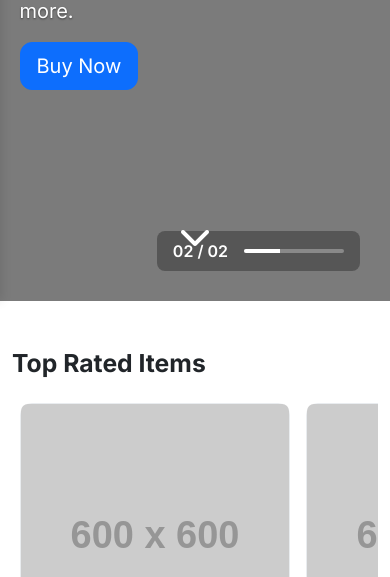
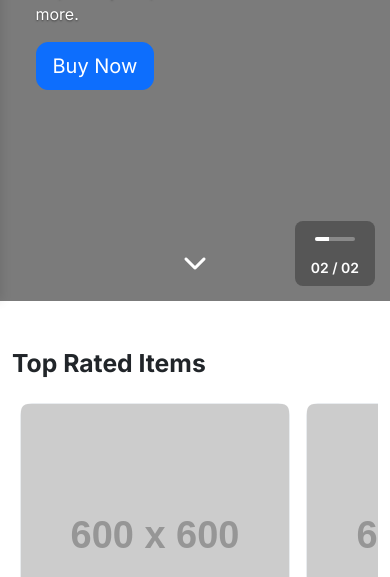
Before and after one commit to emerson-bacomo/EcommerceProject_Group5_BSCS, a plain HTML site: page index.html in a window 390 px wide. Shown: the part 543-1120 px from the top of the page. Drawn offline with nearby package versions, Linux system fonts and the light colour scheme; placeholder pictures from the web are drawn by us.

Commit message:
Various changes and fixes. Home page mobile responsiveness, cart not visible in navbar on mobile, and used session storage for product variation state instead.

```diff
--- a/index.html
+++ b/index.html
@@ -56,6 +56,17 @@
                                 <i class="fas fa-search fs-5"></i>
                             </a>
                         </div>
+
+                        <a href="#" class="nav-link position-relative ms-3" id="nav-cart-link" data-page="cart-view" title="Cart">
+                            <i class="fas fa-shopping-cart fa-lg"></i>
+                            <span
+                                id="cart-badge"
+                                class="position-absolute start-0 translate-middle badge rounded-pill bg-primary"
+                                style="font-size: 0.6em; display: none"
+                            >
+                                0
+                            </span>
+                        </a>
 
                         <!-- Desktop user links -->
                         <div id="nav-user-auth-links" class="d-none d-lg-flex align-items-center"></div>
--- a/js/appEvents.js
+++ b/js/appEvents.js
@@ -22,7 +22,6 @@ export function setupAppListeners() {
         const productCard = e.target.closest("product-card");
         if (productCard) {
             const productId = productCard.dataset.productId;
-            localStorage.removeItem(`product_detail_${productId}`);
             S.buyNowItem = null;
             navigateTo("product-detail-view", productId);
         }
@@ -122,17 +121,6 @@ export function closeMenu() {
 export function updateNavUI() {
     const container = document.getElementById("nav-user-auth-links");
     const loggedInNavLinksHTML = html`
-        <a href="#" class="nav-link position-relative ms-3" id="nav-cart-link" data-page="cart-view" title="Cart">
-            <i class="fas fa-shopping-cart fa-lg"></i>
-            <span
-                id="cart-badge"
-                class="position-absolute start-0 translate-middle badge rounded-pill bg-primary"
-                style="font-size: 0.6em; display: none; "
-            >
-                0
-            </span>
-        </a>
-
         <div class="vr mx-2"></div>
         <div class="dropdown">
             <a
@@ -171,6 +159,7 @@ export function updateNavUI() {
     } else {
         container.innerHTML = loggedOutNavLinksHTML;
     }
+    document.getElementById("nav-cart-link").style.display = S.currentUser ? "block" : "none";
     updateMobileMenu();
 }
 
--- a/js/pages/HomePage.js
+++ b/js/pages/HomePage.js
@@ -8,6 +8,7 @@ import {
 import { navbar } from "../main.js";
 import { navigateTo } from "../utils/navigation.js";
 import { createProductCard } from "../components/ProductCard.js";
+import { mobileMaxWidthPlus1 } from "../config/general.js";
 
 export function renderHomePage(container) {
     const bannerProducts = products.filter((p) => p.banner);
@@ -57,6 +58,7 @@ export function renderHomePage(container) {
                           font-size: 1.25rem;
                           text-shadow: 0 1px 2px rgba(0, 0, 0, 0.5);
                       }
+
                       .banner-carousel-controls {
                           position: absolute;
                           bottom: 30px;
@@ -119,7 +121,34 @@ export function renderHomePage(container) {
                           opacity: 0;
                           pointer-events: none;
                       }
-
+                      @media (max-width: ${mobileMaxWidthPlus1}px) {
+                          .banner-content {
+                              margin-left: 1rem;
+                          }
+                          .banner-content h1 {
+                              font-size: 2.5rem;
+                          }
+                          .banner-content p {
+                              font-size: 1rem;
+                          }
+                          .banner-carousel-controls {
+                              display: flex;
+                              flex-direction: column-reverse;
+                              padding-top: 1rem;
+                              bottom: 15px;
+                              right: 15px;
+                          }
+                          .slide-number {
+                              font-size: 14px;
+                          }
+                          .slide-progress-wrapper {
+                              width: 40px;
+                          }
+                          .banner-scroll-down {
+                              bottom: 10px;
+                              font-size: 1.5rem;
+                          }
+                      }
                       .product-section-title {
                           font-weight: 700;
                           margin-bottom: 1.5rem;
@@ -225,43 +254,59 @@ export function renderHomePage(container) {
     if (bannerProducts.length > 1) {
         const bannerCarouselEl = document.getElementById("homeBanner");
         // eslint-disable-next-line no-undef
-        const bannerCarousel = new bootstrap.Carousel(bannerCarouselEl, { interval: 5000, ride: "carousel", pause: false });
+        const bannerCarousel = new bootstrap.Carousel(bannerCarouselEl, {
+            interval: 5000,
+            ride: "carousel",
+            pause: false,
+        });
+
         const slideNumberEl = bannerCarouselEl.querySelector(".slide-number");
         const progressEl = bannerCarouselEl.querySelector("#banner-progress-bar");
+
         let timer = null;
         let startTime = Date.now();
-        const startProgress = () => {
+        let pausedProgress = 0;
+        const duration = 5000;
+
+        const startProgress = (resume = false) => {
             clearInterval(timer);
-            progressEl.style.width = "0%";
+            if (!resume) pausedProgress = 0;
             startTime = Date.now();
+
             timer = setInterval(() => {
-                const percent = Math.min(((Date.now() - startTime) / 5000) * 100, 100);
+                const elapsed = Date.now() - startTime;
+                const percent = Math.min(((elapsed + pausedProgress) / duration) * 100, 100);
                 progressEl.style.width = percent + "%";
+                if (percent >= 100) clearInterval(timer);
             }, 50);
         };
+
         bannerCarouselEl.addEventListener("slide.bs.carousel", (event) => {
             slideNumberEl.textContent = `${String(event.to + 1).padStart(2, "0")} / ${String(bannerProducts.length).padStart(
                 2,
                 "0"
             )}`;
-            startProgress();
+            startProgress(false);
         });
+
         ["mousedown", "touchstart"].forEach((t) =>
             bannerCarouselEl.addEventListener(t, () => {
                 bannerCarousel.pause();
                 clearInterval(timer);
+                const currentWidth = parseFloat(progressEl.style.width) || 0;
+                pausedProgress = (currentWidth / 100) * duration;
                 bannerCarouselEl.style.cursor = "grabbing";
             })
         );
         ["mouseup", "touchend", "mouseleave"].forEach((t) =>
             bannerCarouselEl.addEventListener(t, () => {
                 bannerCarousel.cycle();
-                startProgress();
+                startProgress(true); // resume instead of restart
                 bannerCarouselEl.style.cursor = "default";
             })
         );
         slideNumberEl.textContent = `01 / ${String(bannerProducts.length).padStart(2, "0")}`;
-        startProgress();
+        startProgress(false);
         cleanUp.push(() => clearInterval(timer));
     }
 
--- a/js/pages/ProductDetailPage.js
+++ b/js/pages/ProductDetailPage.js
@@ -64,7 +64,7 @@ function saveProductDetailState() {
         selectedSize: S.currentProductDetailState.selectedSize,
         currentQuantity: S.currentProductDetailState.currentQuantity,
     };
-    localStorage.setItem(`product_detail_${S.currentProductDetailState.productId}`, JSON.stringify(stateToSave));
+    sessionStorage.setItem(`product_detail_${S.currentProductDetailState.productId}`, JSON.stringify(stateToSave));
 }
 
 function addVariationListeners(container, product) {
@@ -212,7 +212,7 @@ export function renderProductDetailPage(container, params) {
         }
     }
     if (!loadedFromCart) {
-        const savedState = localStorage.getItem(`product_detail_${productId}`);
+        const savedState = sessionStorage.getItem(`product_detail_${productId}`);
         if (savedState) {
             const parsedState = JSON.parse(savedState);
             S.currentProductDetailState.selectedColor = parsedState.selectedColor || null;
```
